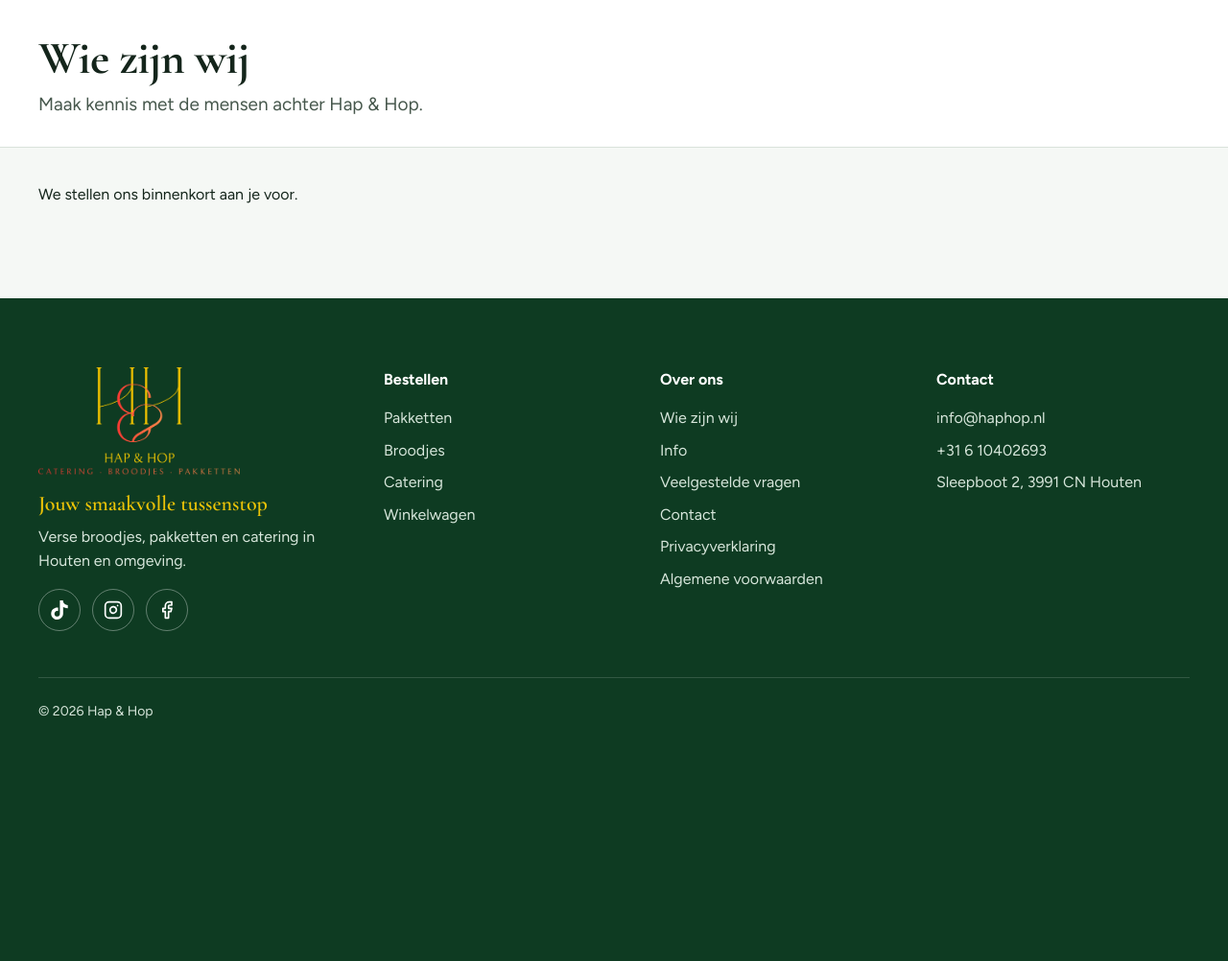
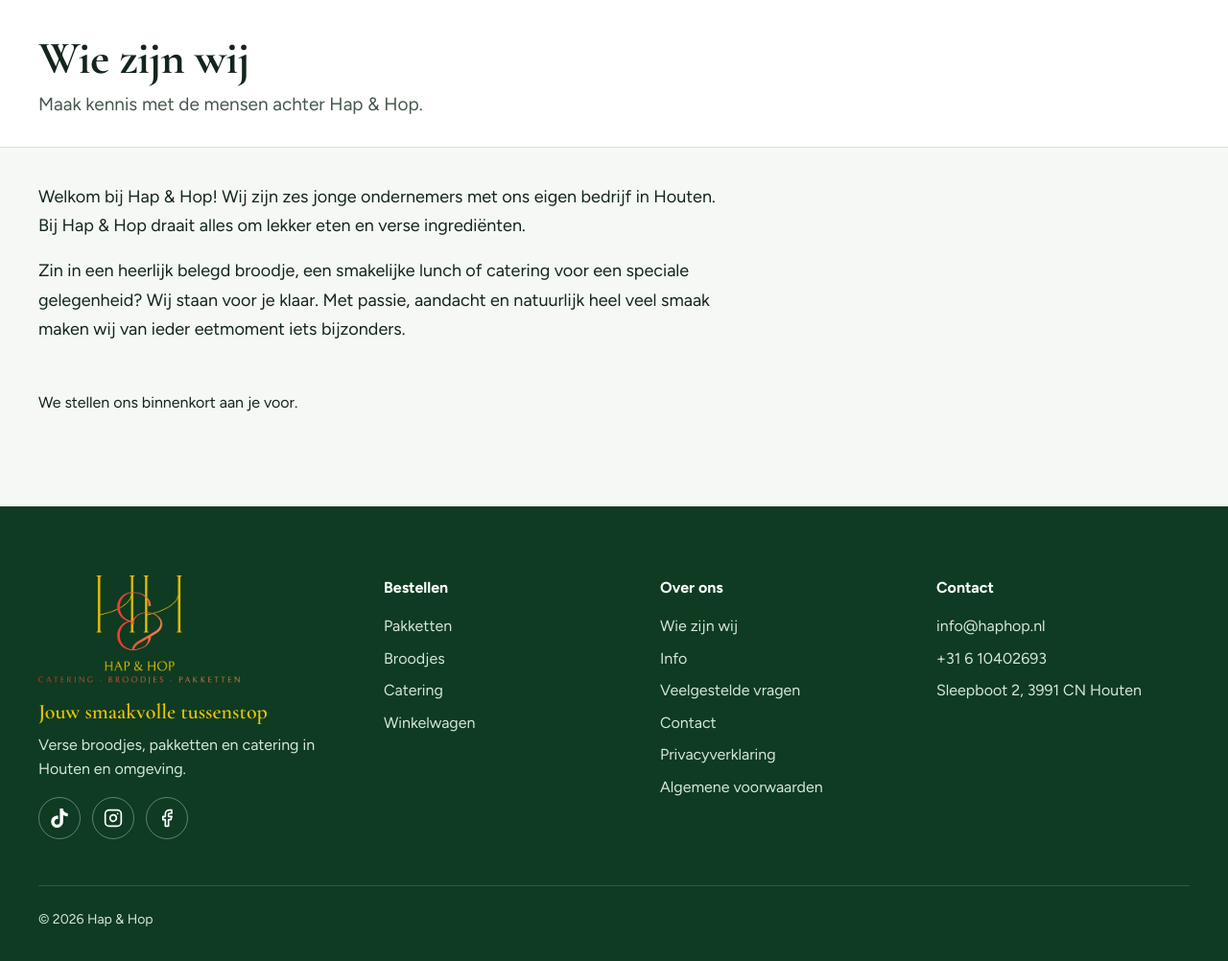
Before and after one commit to FlorianvdM/hap-en-hop_test-project, a Laravel app: page /wie-zijn-wij in a window 1280 px wide. Shown: the part 85-1087 px from the top of the page at 96% size. Before the commit the page ends 834 px from the top, so only its background shows below. Run offline with Laravel 12, Linux system fonts and the light colour scheme; data that the repository does not hold is empty.

Commit message:
Welkomsttekst op de pagina Wie zijn wij

```diff
--- a/resources/views/wie-zijn-wij.blade.php
+++ b/resources/views/wie-zijn-wij.blade.php
@@ -10,6 +10,19 @@
 @endsection
 
 @section('content')
+    {{-- Welkomsttekst, gebaseerd op de eerste TikTok-post van Hap & Hop --}}
+    <div class="welkom">
+        <p>
+            Welkom bij Hap &amp; Hop! Wij zijn zes jonge ondernemers met ons eigen bedrijf in Houten.
+            Bij Hap &amp; Hop draait alles om lekker eten en verse ingrediënten.
+        </p>
+        <p>
+            Zin in een heerlijk belegd broodje, een smakelijke lunch of catering voor een speciale gelegenheid?
+            Wij staan voor je klaar. Met passie, aandacht en natuurlijk heel veel smaak maken wij van ieder eetmoment
+            iets bijzonders.
+        </p>
+    </div>
+
     @if ($teamleden->isEmpty())
         <p>We stellen ons binnenkort aan je voor.</p>
     @else
```
